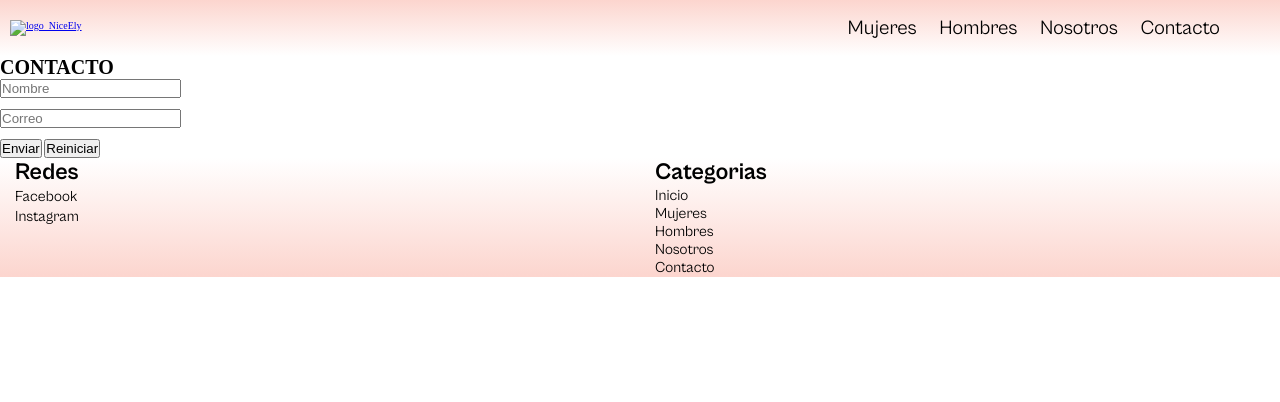
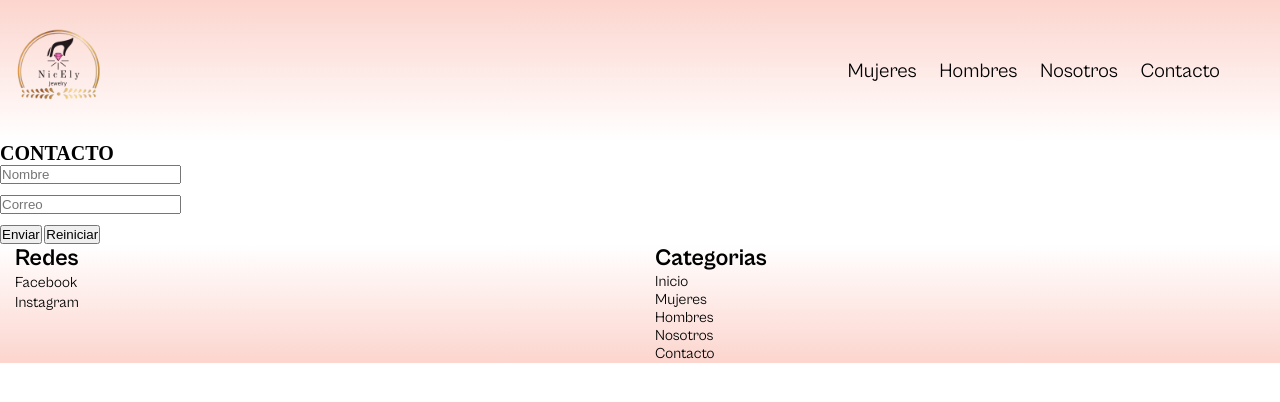
Before and after one commit to Patapapas/entregas-coder, a plain HTML site: page paginas/contacto.html in a window 1280 px wide. Drawn offline with Linux system fonts and the light colour scheme.

Commit message:
Se arreglo logo 2.0

```diff
--- a/paginas/contacto.html
+++ b/paginas/contacto.html
@@ -10,7 +10,7 @@
 </head>
 <body>
     <header class="header">
-        <a href="index.html"><img src="imagenes/Logo/LOGO.png" alt="logo_NiceEly" class="logo"></a>
+        <a href="../index.html"><img src="../imagenes/Logo/LOGO.png" alt="logo_NiceEly" class="logo"></a>
         <nav class="navegacion">
             <ul class="menu">
                 <li><a href="../paginas/mujeres.html">Mujeres</a></li>
```
Also changed, not shown: paginas/hombres.html (+1 -1 lines), paginas/mujeres.html (+1 -1 lines), paginas/nosotros.html (+1 -1 lines).
